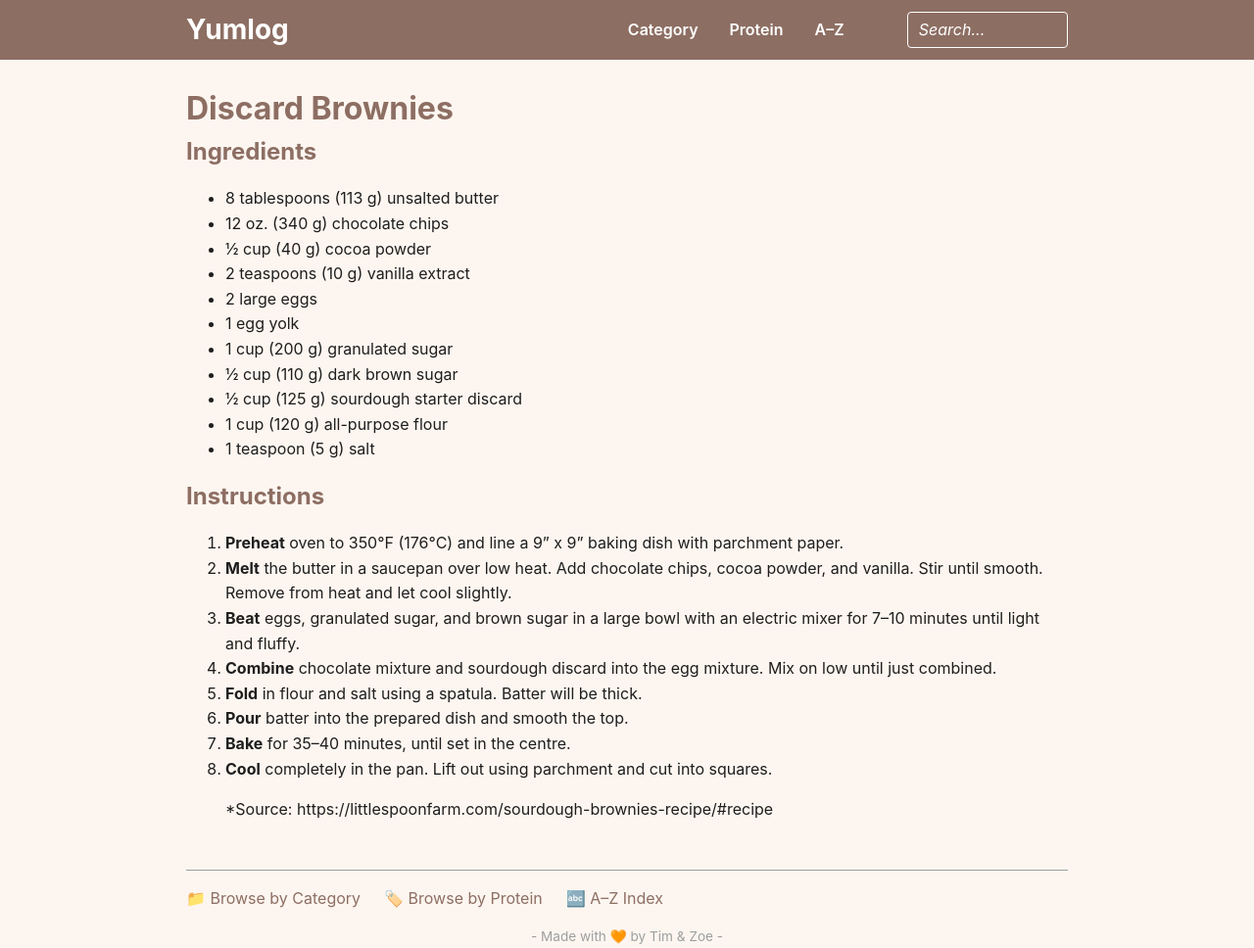
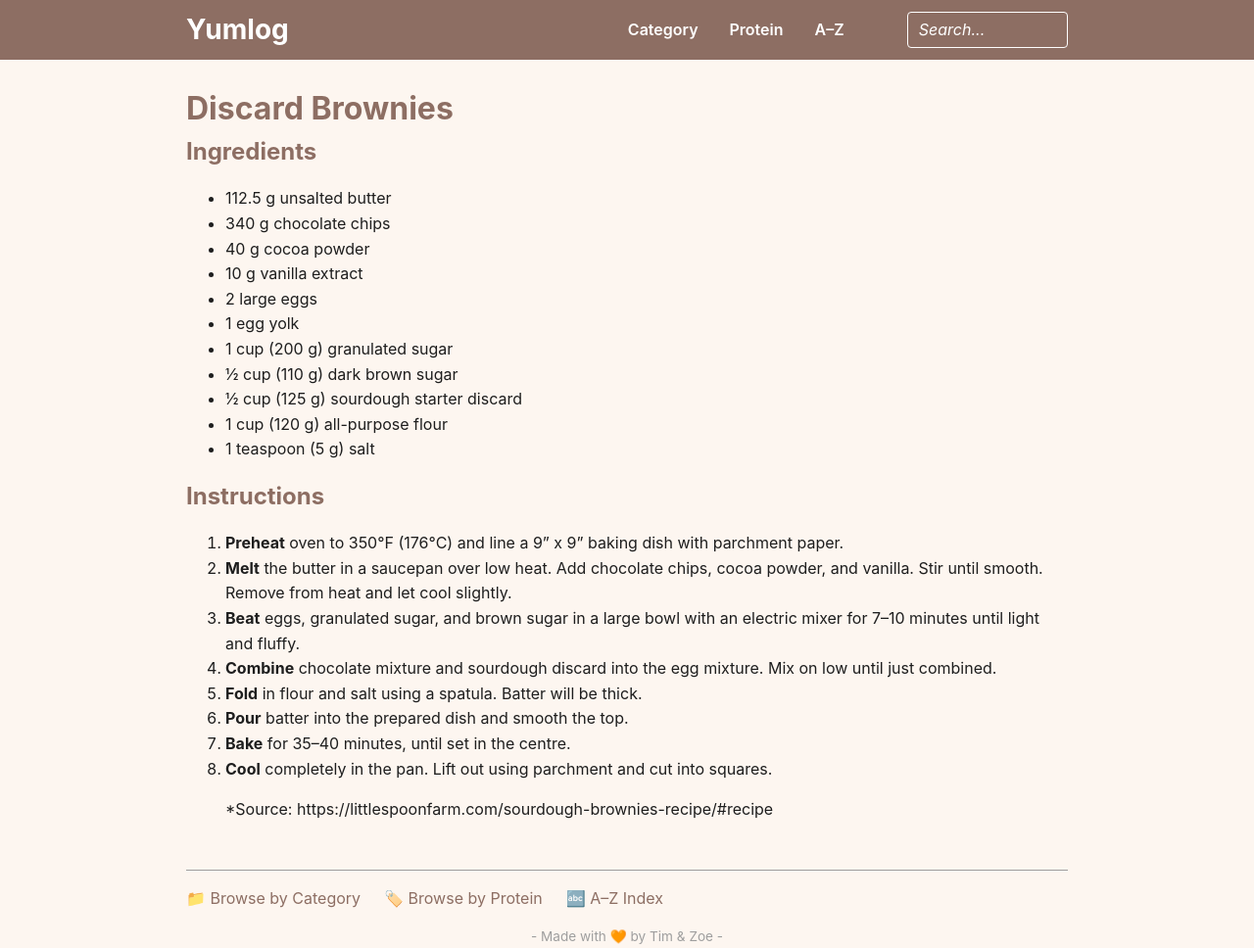
Before and after one commit to Tim-Claessen/yumlog, a Jekyll site: the page built from recipes/discard_brownies.md, in a window 1280 px wide. Shown: the whole page at 98% size. Built offline with Jekyll 4.4.1, drawn with Linux system fonts in a browser that asks for light colours.

Commit message:
Obsidian auto sync: 2025-05-22 20:30:46

```diff
--- a/recipes/discard_brownies.md
+++ b/recipes/discard_brownies.md
@@ -15,10 +15,10 @@ layout: default
 
 ## Ingredients
 
-- 8 tablespoons (113 g) unsalted butter
-- 12 oz. (340 g) chocolate chips
-- ½ cup (40 g) cocoa powder
-- 2 teaspoons (10 g) vanilla extract
+- 112.5 g unsalted butter
+- 340 g chocolate chips
+- 40 g cocoa powder
+- 10 g vanilla extract
 - 2 large eggs
 - 1 egg yolk
 - 1 cup (200 g) granulated sugar
```
Also changed, not shown: recipes/discard_crackers.md (added, +37 -0 lines).
